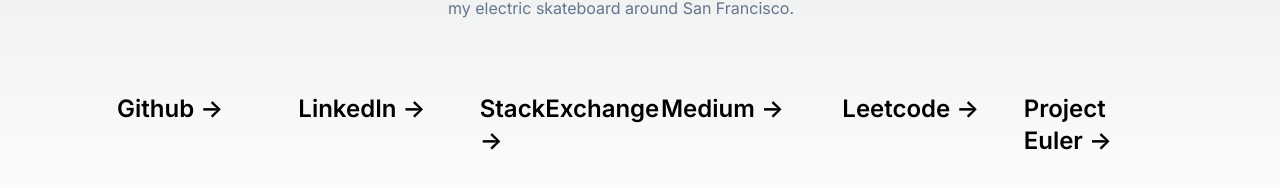
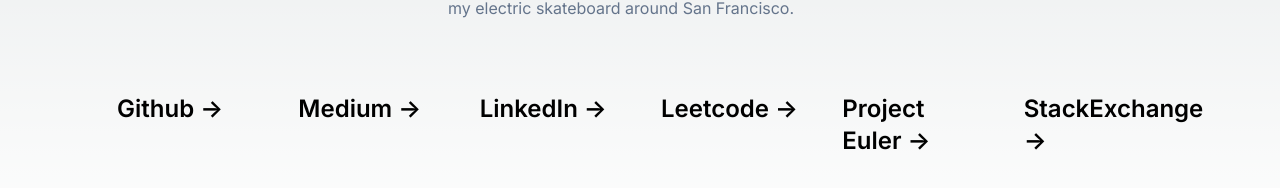
Before and after one commit to blackwatertepes/portfolio-2, a Next.js app: page / in a window 1280 px wide. Shown: the part 530-718 px from the top of the page. Built offline with nearby package versions, Linux system fonts and the light colour scheme.

Commit message:
rearrange links

```diff
--- a/src/app/page.tsx
+++ b/src/app/page.tsx
@@ -4,11 +4,11 @@
 export default function Home() {
   const links = [
     { name: 'Github', href: 'https://github.com/blackwatertepes' },
+    { name: 'Medium', href: 'https://medium.com/@tylerjkuhn' },
     { name: 'LinkedIn', href: 'https://linkedin.com/in/tylerkuhn' },
-    { name: 'StackExchange', href: 'https://stackexchange.com/users/1728484/tyler-j-kuhn' },
-    { name: 'Medium', href: 'https://medium.com/@tylerjkuhn' },
     { name: 'Leetcode', href: 'https://leetcode.com/u/blackwater' },
     { name: 'Project Euler', href: 'https://projecteuler.net/progress=blackwatertepes' },
+    { name: 'StackExchange', href: 'https://stackexchange.com/users/1728484/tyler-j-kuhn' },
   ];
 
   return (
```
